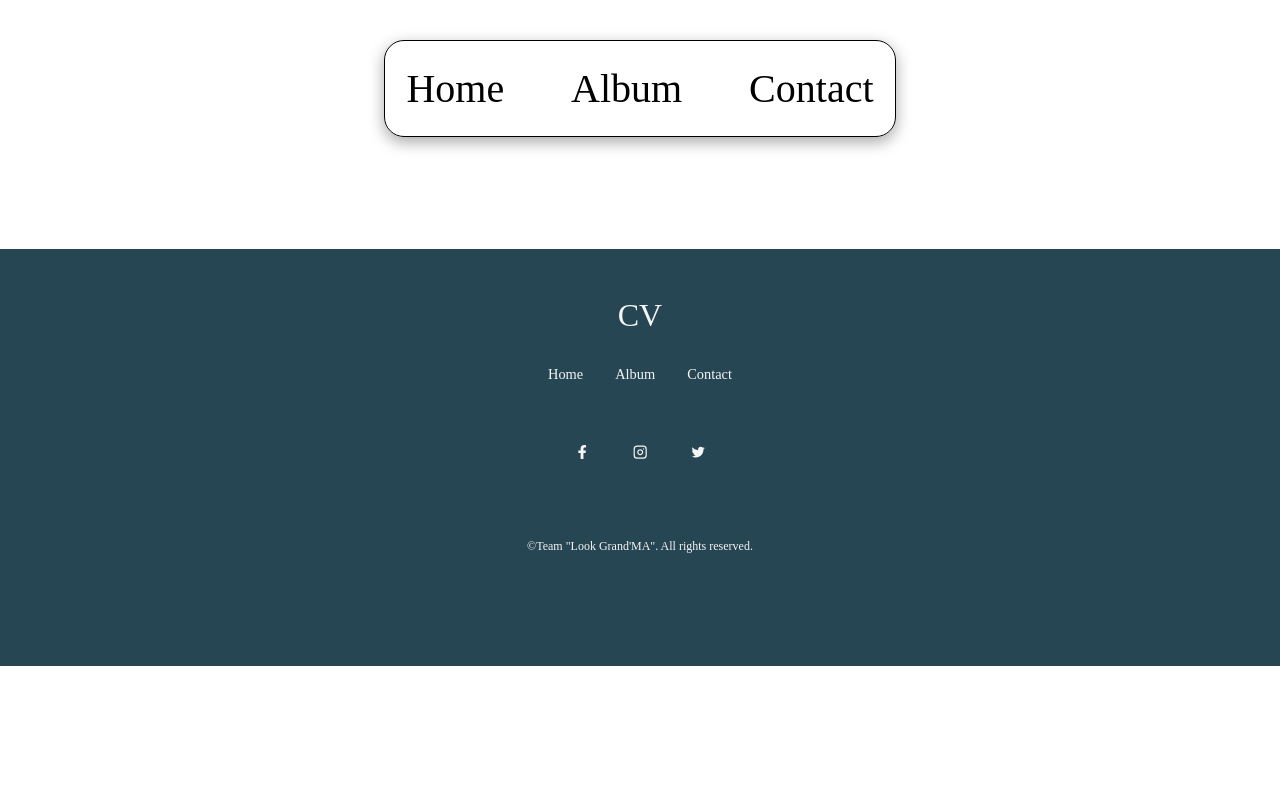
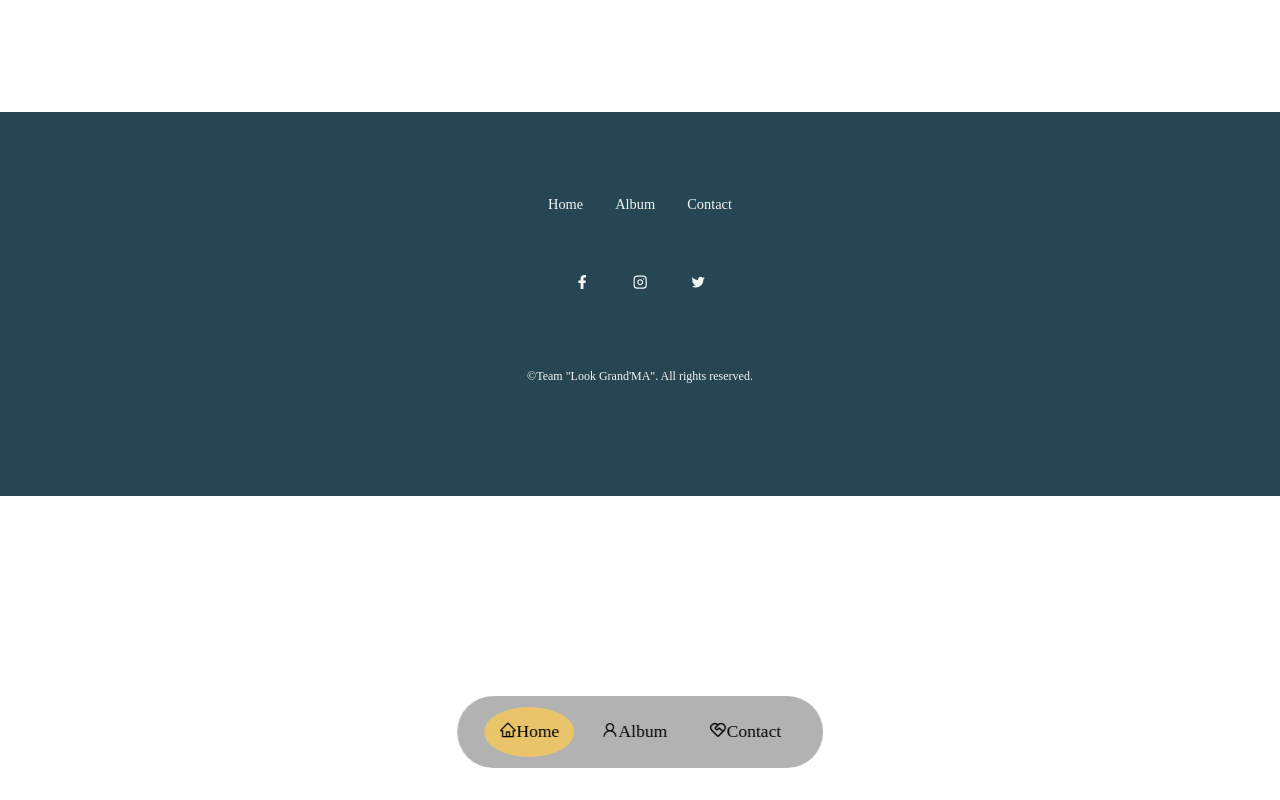
Before and after one commit to Jayroots/hackathon, a React (Vite) app: page / in a window 1280 px wide. Built offline with nearby package versions, Linux system fonts and the light colour scheme.

Commit message:
avancement navbar et footer 16h05

```diff
--- a/src/components/global/Footer.jsx
+++ b/src/components/global/Footer.jsx
@@ -7,7 +7,7 @@
 const Footer = () => {
     return (
         <footer>
-            <a href="#" className='footer__logo'>CV</a>
+            <a href="#" className='footer__logo'></a>
 
             <ul className='permalinks'>
                 <li><a href="#" >Home</a></li>
--- a/src/components/global/NavBar.jsx
+++ b/src/components/global/NavBar.jsx
@@ -1,17 +1,41 @@
 import React from 'react';
+import { AiOutlineHome } from 'react-icons/ai'
+import { AiOutlineUser } from 'react-icons/ai'
+import { BiBook } from 'react-icons/bi'
+import { RiServiceLine } from 'react-icons/ri'
+import { BiMessageSquareDetail } from 'react-icons/bi'
+import { useState } from 'react'
+
 
 const NavBar = () => {
+    const [activeNav, setActiveNav] = useState('#')
+    return (
+        <nav>
+            <a href="#" onClick={() => setActiveNav('#')} className={activeNav === '#' ? 'active' : ''}> <AiOutlineHome />Home</a>
+            <a href="#about" onClick={() => setActiveNav('#about')} className={activeNav === '#about' ? 'active' : ''}><AiOutlineUser /> Album </a>
+            {/* <a href="#experience" onClick={() => setActiveNav('#experience')} className={activeNav === '#experience' ? 'active' : ''}> <BiBook /> Team </a> */}
+            <a href="#services" onClick={() => setActiveNav('#services')} className={activeNav === '#services' ? 'active' : ''}> <RiServiceLine /> Contact</a>
+
+
+        </nav>
+    )
+}
+
+
+export default NavBar
+
+/* const NavBar = () => {
     return (
         <nav className='NavBar'>
             <ul>
                 <li>Home</li>
                 <li>Album</li>
-                {/* <li>Team</li> */}
-                <li>Contact</li>
-
-            </ul>
-        </nav>
-    );
+                {/* <li/* >Team</li> */
+/*    <li>Contact</li> */
+/*  */
+/*       </ul>
+  </nav>
+);
 };
-
-export default NavBar;
+*/
+/* export default NavBar; */
--- a/src/styles/footer.scss
+++ b/src/styles/footer.scss
@@ -1,5 +1,5 @@
 footer {
-    background: #264653;
+    background: var(--color-bg-);
     padding: 3rem 0;
     text-align: center;
     font-size: 0.9rem;
@@ -33,7 +33,7 @@
 }
 
 .footer__socials a {
-    background: #264653;
+    background: var(--color-bg-);
     color: whitesmoke;
     padding: 0.8rem;
     border-radius: 0.7rem;
@@ -43,8 +43,8 @@
 
 .footer__socials a:hover {
     background: transparent;
-    color: #264653;
-    border-color: #264653;
+    color: var(--color-bg-);
+    border-color: var(--color-bg-);
 }
 
 .footer__copyright {
--- a/src/styles/navbar.scss
+++ b/src/styles/navbar.scss
@@ -1,4 +1,41 @@
-.NavBar {
+nav {
+    background: rgba(0, 0, 0, 0.3);
+    width: max-content;
+    display: block;
+    padding: 0.7rem 1.7rem;
+    z-index: 2;
+    position: fixed;
+    left: 50%;
+    transform: translateX(-50%);
+    bottom: 2rem;
+    display: flex;
+    gap: 0.8rem;
+    border-radius: 3rem;
+    backdrop-filter: blur(15px);
+
+}
+
+nav a {
+    background: transparent;
+    padding: 0.9rem;
+    border-radius: 50%;
+    display: flex;
+    color: var(--color-light);
+    font-size: 1.1rem;
+}
+
+nav a:hover {
+    background: rgba(0, 0, 0, 0.3);
+}
+
+nav a.active {
+    background: var(--color-primary);
+    color: var(--color-bg);
+}
+
+
+
+/* .NavBar {
     width: 40%;
     margin: 0 auto;
     margin-top: 40px;
@@ -23,4 +60,4 @@
     li {
         font-size: 40px;
     }
-}
+} */
```
